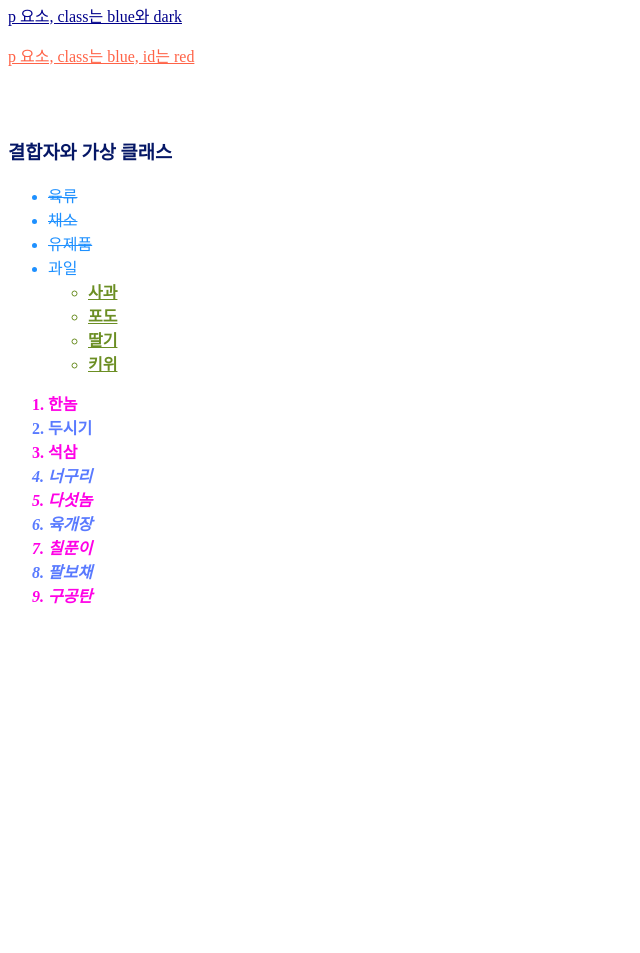
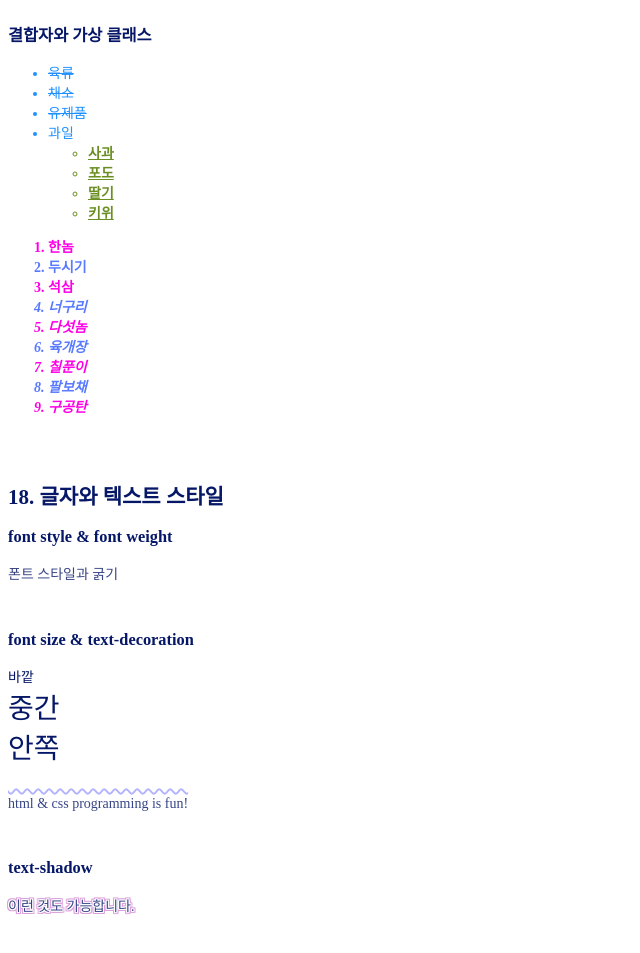
Before and after one commit to yenniekim/html-css, a plain HTML site: page css/index.html in a window 1280 px wide. Shown: the part 679-1632 px from the top of the page, without its empty margins (0-640 px from the left). Before the commit the page ends 1302 px from the top, so only its background shows below. Drawn offline with Linux system fonts and the light colour scheme.

Commit message:
lesson 18
글자와 텍스트 스타일

```diff
--- a/css/index.html
+++ b/css/index.html
@@ -7,7 +7,7 @@
 
     <style>
     .style-1 {
-      color: olivedrab;
+      color: darkgray);
     }
   </style>
 
@@ -97,7 +97,27 @@
 		<li>칠푼이</li>
 		<li>팔보채</li>
 		<li>구공탄</li>
-	</ol>
+	</ol> <br><br>
+
+
+
+
+  <!-- 18. 글자와 텍스트 스타일 https://www.yalco.kr/@html-css/2-2/ -->
+  <h2>18. 글자와 텍스트 스타일</h2>
+
+  <h3>font style & font weight</h3>
+  <p class="sytle-weight">폰트 스타일과 굵기</p><br>
+
+  <h3>font size & text-decoration</h3>
+  바깥
+  <div>중간
+    <div>안쪽</div>
+  </div><br>
+
+  <p class="decoration">HTML & CSS Programming is fun!</p><br>
+
+  <h3>text-shadow</h3>
+  <p class="shadow">이런 것도 가능합니다.</p><br>
 
 </body>
 </html>
--- a/css/style.css
+++ b/css/style.css
@@ -1,4 +1,6 @@
-/* 1. 기본 & 그룹 선택자 */
+/* 17. CSS 적용 방법 https://www.yalco.kr/@html-css/2-1/ */
+/* [1] 기본 & 그룹 선택자 */
+
 
 /* 모든 요소 선택 */
 * {
@@ -13,7 +15,7 @@
 
 /* 태그 선택자 */
 p {
-  color: olivedrab;
+  color: #374585;
 }
 
 /* class 선택자 .(온점)을 붙임 /
@@ -52,7 +54,8 @@ span, .dark, #red {
 
 
 
-/* 2. 결합자와 가상 클래스 */
+/* [2] 결합자와 가상 클래스 */
+
 
 /* 1) 결합자 모음 */
 /* 자손 결합자 */
@@ -78,6 +81,7 @@ span, .dark, #red {
 .starter + li {
 	font-weight: bold;
 }
+
 
 /* 2) 가상 클래스 모음 */
 /* 첫 번째, 마지막 요소 가상 클래스 */
@@ -139,3 +143,88 @@ ol li:nth-child(odd):hover {
 	font-weight: bold;
 	color: blue;
 }
+
+
+
+/* 18. 글자와 텍스트 스타일 https://www.yalco.kr/@html-css/2-2/ */
+/* [3] CSS 기본 문법 */
+
+
+/* 1) font style & font weight */
+/* font-style 속성은 글자를 기울일 때 사용할 수 있습니다.
+
+italic과 oblique은 얼핏 보면 비슷한데
+italic이 '기울여서 쓴' 서체라면
+oblique는 본래 서체를 기울여놓은 것입니다.
+
+서체마다 둘 다 있거나 한 쪽만 있거나 둘 다 없을 수도 있는데
+이들은 한쪽이 없을 시 상호 교차되어 사용됩니다. */
+
+
+/* font-weight 속성은 글자의 굵기를 조절합니다.
+
+서체가 어떤 굵기를 지원하느냐에 따라 normal과 bold중에 선택하거나
+100~900 사이 100 단위의 수치를 사용합니다. */
+
+.style-weight {
+  /* normal, italic, oblique */
+  font-style: normal;
+
+  /* normal, bold, 100~900 */
+  font-weight: bold;
+}
+
+
+/* 2) font size & text-decoration */
+/* font-size 속성은 말 그대로 글자의 크기를 지정합니다.
+단위로는 px과 %, em, rem이 사용되죠.
+
+px는 절대값으로서 픽셀 단위입니다.
+100%는 1em으로, 이들은 부모 요소와의 상대적 크기를 나타내죠.
+rem은 html 요소와의 상대적 크기를 가지므로, 요소의 중첩에 영향을 받지 않습니다.
+pt는 1인치/72로, 프린트할 컨텐츠에 사용됩니다. */
+
+html { font-size: 14px; }
+div { font-size: 2rem; }
+
+/* text-decoration 속성은 밑줄, 취소선, 물결선 등으로
+글을 꾸며주는데 사용됩니다.
+
+여러 꾸밈요소를 함께 사용할 수 있으며
+선의 형태, 색, 굵기 등 디테일을 지정할 수도 있습니다.
+
+아래 링크에서 상세 내용과 구성 속성들을 확인하세요.
+https://developer.mozilla.org/en-US/docs/Web/CSS/Reference/Properties/text-decoration
+
+text-transform 속성은 알파벳의 대소문자 표시에 사용됩니다.
+HTML, CSS와 같이 대문자로 작성된 텍스트는 capitalize에 영향을 받지 않습니다. */
+
+
+.decoration {
+  text-decoration: wavy overline #b2b2ff 2px;
+
+  /* capitalize, uppercase, lowercase */
+  text-transform: lowercase;
+}
+
+
+/* 3) text-shadow */
+/* text-shadow를 사용하면 텍스트에 그림자를 줄 수 있습니다.
+
+'x좌표, y좌표, 흐림(선택), 색' 형식으로 그림자를 넣을 수 있고
+쉼표로 구분해서 여럿을 넣을 수도 있습니다.
+
+크롬 계열 브라우저의 개발자 도구를 사용하면 손쉽게 값을 조정할 수 있죠. */
+
+.shadow {
+  text-shadow:
+    /* 안쪽 흰색 그림자 */
+    1px 0 white, -1px 0 white, 0 1px white, 0 -1px white,
+    1px 1px white, 1px -1px white, -1px 1px white, -1px -1px white,
+
+    /* 바깥쪽 미국자두색 그림자 */
+    2px 0 plum, -2px 0 plum, 0 2px plum, 0 -2px plum,
+    2px 1px plum, -2px 1px plum, 1px 2px plum, 1px -2px plum,
+    2px -1px plum, -2px -1px plum, -1px 2px plum, -1px -2px plum,
+    2px 2px plum, 2px -2px plum, -2px 2px plum, -2px -2px plum;
+}
```
